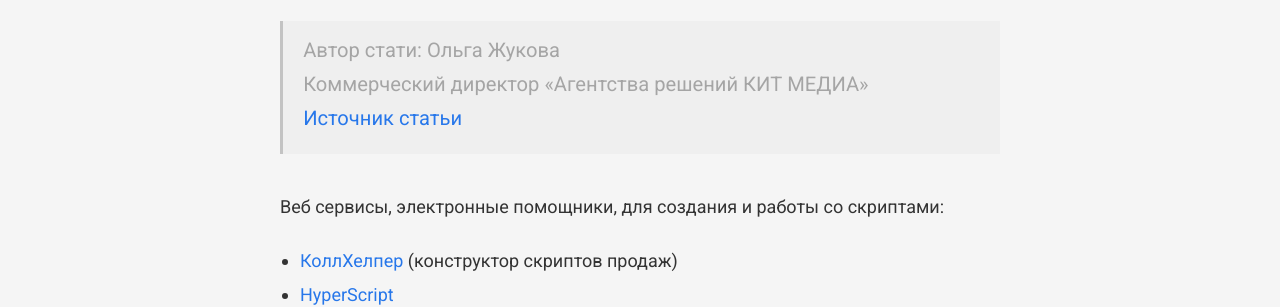
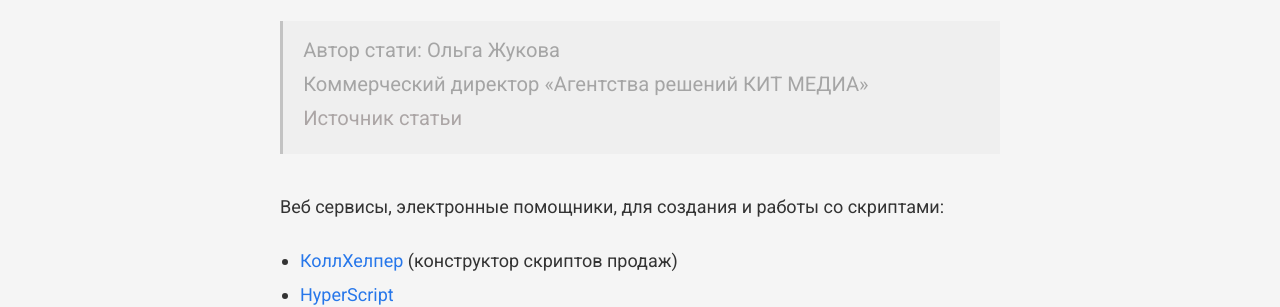
Before and after one commit to VadymVolos/vadymvolos.github.io, a Jekyll site: the page built from _posts/digital-marketing/2017-07-04-kak-napisat-idealnyy-skript-dlya-prodazhnikov.md, in a window 1280 px wide. Shown: the part 4882-5189 px from the top of the page. Built offline with Jekyll 4.4.1, drawn with Linux system fonts in a browser that asks for light colours; nearby versions of some CDN libraries; comment, search, counter and statistics services are not loaded.

Commit message:
Update 2017-07-04-kak-napisat-idealnyy-skript-dlya-prodazhnikov.md

```diff
--- a/_posts/digital-marketing/2017-07-04-kak-napisat-idealnyy-skript-dlya-prodazhnikov.md
+++ b/_posts/digital-marketing/2017-07-04-kak-napisat-idealnyy-skript-dlya-prodazhnikov.md
@@ -71,11 +71,8 @@
 <blockquote>
 Автор стати: Ольга Жукова<br>
 Коммерческий директор «Агентства решений КИТ МЕДИА»<br>
-<a rel="nofollow" target="_blank" href="https://secretmag.ru/business/methods/scripty-prodaj.htm" color="#aba5a5">Источник статьи</a>
+<a rel="nofollow" target="_blank" href="https://secretmag.ru/business/methods/scripty-prodaj.htm" style="color: #aba5a5;">Источник статьи</a>
 </blockquote>
-<!--
-<a rel="nofollow" target="_blank" href=""></a>
--->
 
 Веб сервисы, электронные помощники, для создания и работы со скриптами:
 <ul>
@@ -89,3 +86,6 @@
 <li><s><a rel="nofollow" target="_blank" href="http://script-zvonka.ru/">SaleScripts ru</a> (недоступен)</s></li>
 <li><s><a rel="nofollow" target="_blank" href="http://www.easyscript.ru/">EasyScript</a> (недоступен)</s></li>
 </ul>
+<!--
+<a rel="nofollow" target="_blank" href=""></a>
+-->
```
